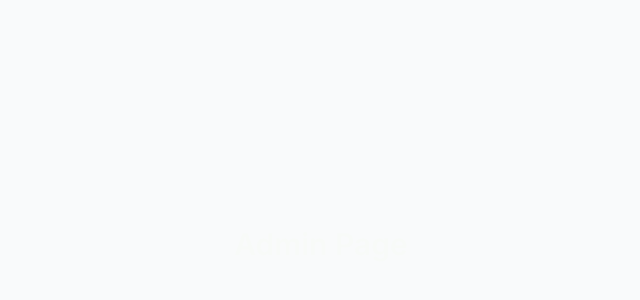
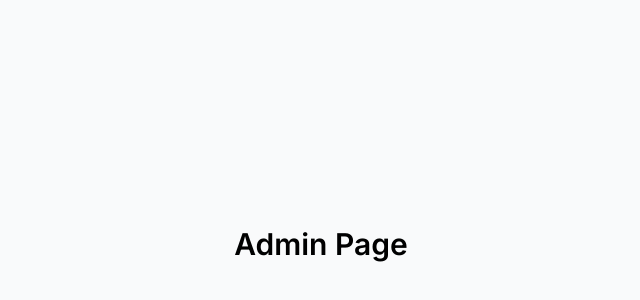
Before and after one commit to ShafnyHadhy/AF-frontend-react, a React (Vite) app: page /admin in a window 1280 px wide. Shown: the part 156-456 px from the top of the page, without its empty margins (319-959 px from the left). Built offline with nearby package versions, Linux system fonts and the light colour scheme.

Commit message:
style: Change header text color to black in Admin Page

```diff
--- a/src/pages/adminPage.jsx
+++ b/src/pages/adminPage.jsx
@@ -2,7 +2,7 @@
 
   return (
     <div className="w-full h-screen flex flex-col items-center justify-center bg-gray-50">
-      <h1 className="text-3xl font-bold text-primary">Admin Page</h1>
+      <h1 className="text-3xl font-bold text-black">Admin Page</h1>
     </div>
   )
 }
```
